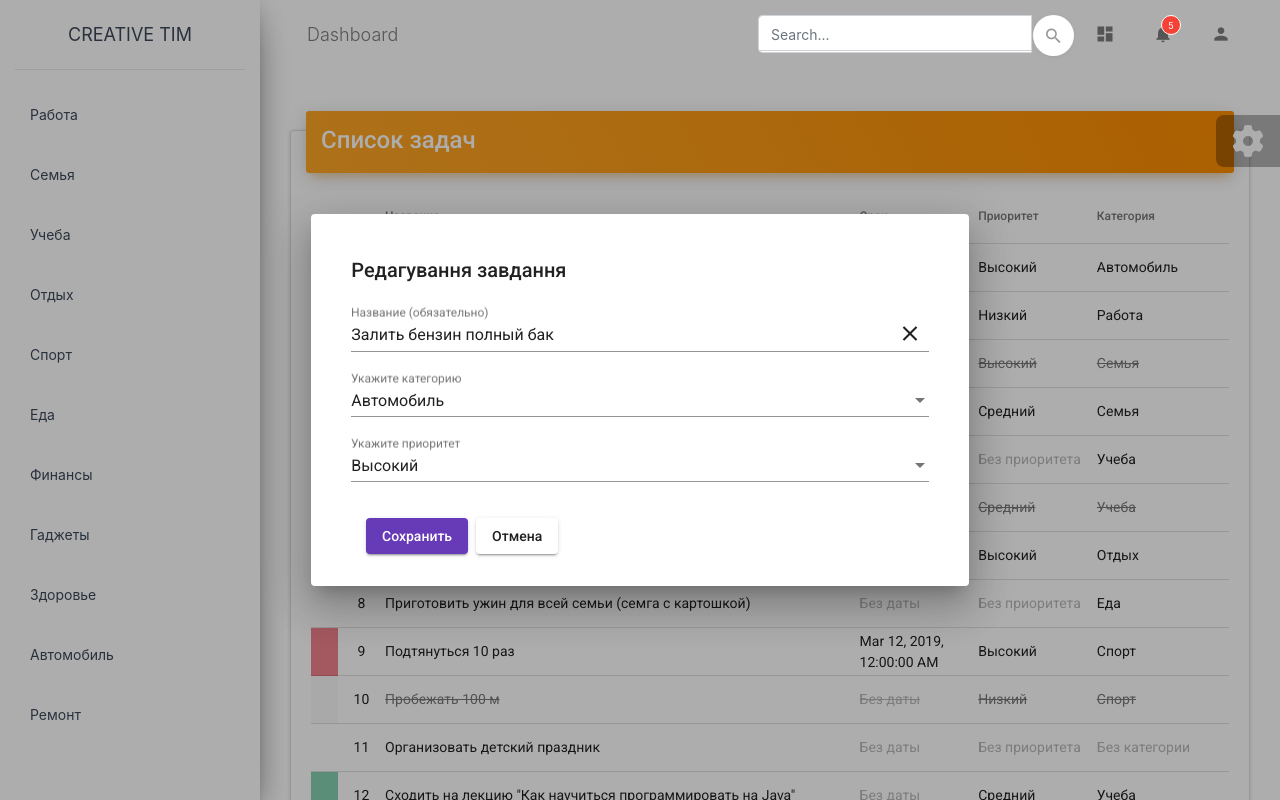
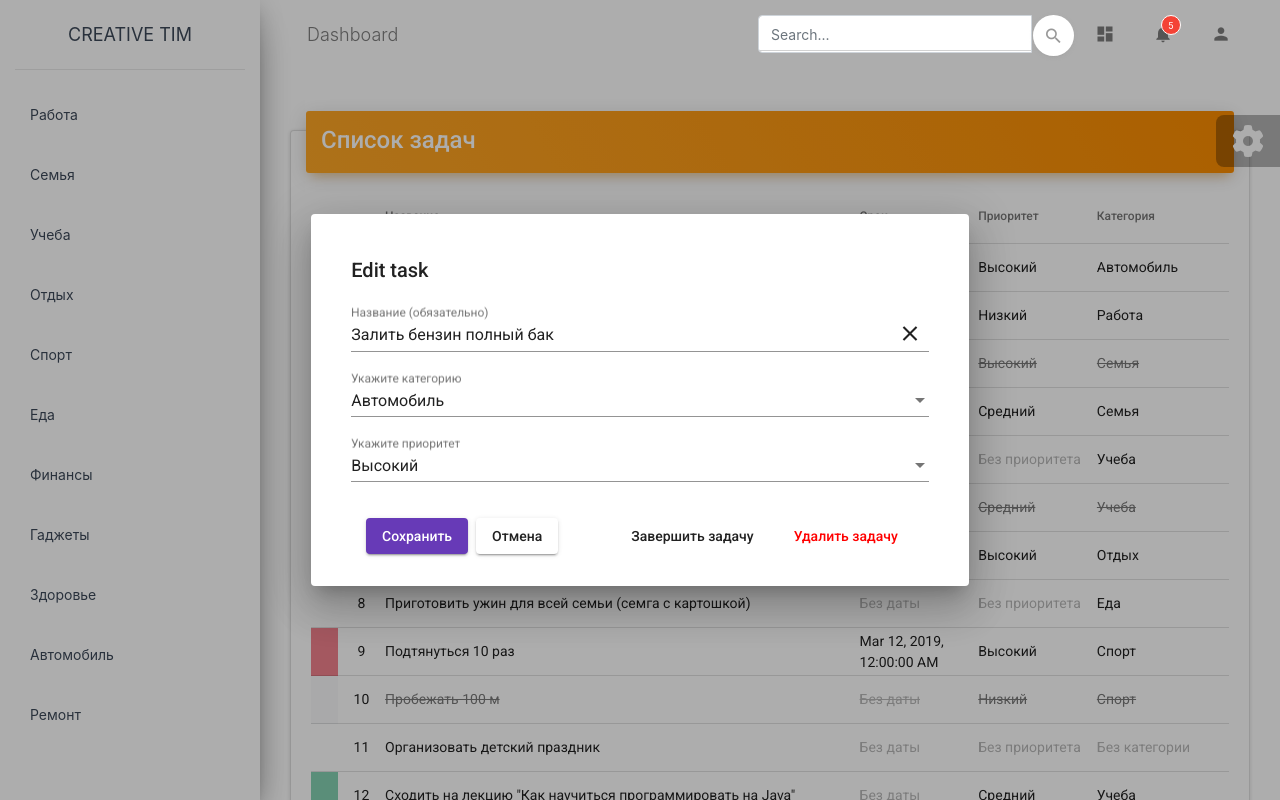
Before and after one commit to b-bodnar/angular-spring-boot-app, an Angular app: page / in a window 1280 px wide. Both pictures are taken after a click on the element "Залить бензин полный бак". Built offline with nearby package versions, Linux system fonts and the light colour scheme.

Commit message:
Add confirm dialog and button Delete, Finish Task

```diff
--- a/src/app/app.component.html
+++ b/src/app/app.component.html
@@ -77,8 +77,9 @@
         <div class="row">
           <div class="col-12">
             <app-tasks
+              (updateTask)="onUpdateTask($event)"
+              (deleteTask)="onDeleteTask($event)"
               [tasks]="tasks"
-              (updateTask)="onUpdateTask($event)"
             ></app-tasks>
           </div>
         </div>
--- a/src/app/app.component.ts
+++ b/src/app/app.component.ts
@@ -46,4 +46,17 @@ export class AppComponent implements OnInit{
       });
     });
   }
+
+  onDeleteTask(task: Task) {
+    this.dataHandler.deleteTask(task.id).subscribe(() => {
+      this.dataHandler.searchTasks(
+        this.selectedCategory,
+        null,
+        null,
+        null
+      ).subscribe(tasks => {
+        this.tasks = tasks;
+      });
+    });
+  }
 }
--- a/src/app/data/dao/impl/TaskDAOArray.ts
+++ b/src/app/data/dao/impl/TaskDAOArray.ts
@@ -11,7 +11,9 @@ export class TaskDAOArray implements TaskDAO {
   }
 
   delete(id: number): Observable<Task> {
-    return of(TestData.tasks.find(todo => todo.id === id));
+    const taskTmp = TestData.tasks.find(t => t.id === id);
+    TestData.tasks.splice(TestData.tasks.indexOf(taskTmp), 1);
+    return of(taskTmp);
   }
 
   get(id: number): Observable<Task> {
--- /dev/null
+++ b/src/app/dialog/confirm-dialog/confirm-dialog.component.html
@@ -0,0 +1,12 @@
+<h1 mat-dialog-title>
+  {{dialogTitle}}
+</h1>
+
+<div mat-dialog-content>
+  <p>{{message}}</p>
+</div>
+
+<div mat-dialog-actions>
+  <button mat-raised-button color="primary" (click)="onConfirm()">Ok</button>
+  <button mat-button (click)="onCancel()">Cancel</button>
+</div>
--- /dev/null
+++ b/src/app/dialog/confirm-dialog/confirm-dialog.component.ts
@@ -0,0 +1,32 @@
+import {Component, Inject, OnInit} from '@angular/core';
+import {MAT_DIALOG_DATA, MatDialogRef} from "@angular/material/dialog";
+
+@Component({
+  selector: 'app-confirm-dialog',
+  templateUrl: './confirm-dialog.component.html',
+  styleUrls: ['./confirm-dialog.component.css']
+})
+export class ConfirmDialogComponent implements OnInit {
+  dialogTitle: string;
+  message: string;
+
+  constructor(
+    private dialogRef: MatDialogRef<ConfirmDialogComponent>,
+    @Inject(MAT_DIALOG_DATA) private data: {dialogTitle: string, message: string}
+  ) {
+    this.dialogTitle = data.dialogTitle;
+    this.message = data.message;
+  }
+
+  ngOnInit(): void {
+
+  }
+
+  onConfirm() {
+    this.dialogRef.close(true);
+  }
+
+  onCancel() {
+    this.dialogRef.close(false);
+  }
+}
--- a/src/app/dialog/edit-task-dialog/edit-task-dialog.component.html
+++ b/src/app/dialog/edit-task-dialog/edit-task-dialog.component.html
@@ -53,25 +53,19 @@
         {{p.title}}
       </mat-option>
     </mat-select>
-
-
   </mat-form-field>
-
-
 </mat-dialog-content>
-
 
 <!--  кнопки возможных действий-->
 <mat-dialog-actions>
 
 
-  <div class="col-md-5 col-12">
+  <div class="col-md-5 col-12" >
 
     <button
       mat-raised-button color="primary"
       (click)="onConfirm()"
-      [disabled]="inputTitle.value.trim().length==0">
-      <!-- если пустой текст - кнопка "Сохранить" будет недоступна -->
+      [disabled]="inputTitle.value.trim().length==0">  <!-- если пустой текст - кнопка "Сохранить" будет недоступна -->
       Сохранить
     </button>
 
@@ -81,5 +75,43 @@
   </div>
 
 
+  <!--  возможные операции над задачей-->
+  <div
+    class="col-md-7 col-12 text-right"
+
+
+
+  >
+
+    <button
+      mat-button class="green"
+      *ngIf="!task.completed"
+      (click)="complete()"
+
+    >
+      Завершить задачу
+    </button>
+
+    <button
+      mat-button class="green"
+      (click)="activate()"
+      *ngIf="task.completed">
+
+      Активировать
+
+    </button>
+
+    <button
+      mat-button
+
+      class="red"
+      (click)="delete()"
+
+    >
+      Удалить задачу
+
+    </button>
+
+  </div>
 
 </mat-dialog-actions>
--- a/src/app/dialog/edit-task-dialog/edit-task-dialog.component.ts
+++ b/src/app/dialog/edit-task-dialog/edit-task-dialog.component.ts
@@ -4,6 +4,7 @@ import {Task} from "../../model/Task";
 import {DataHandlerService} from "../../service/data-handler.service";
 import {Category} from "../../model/Category";
 import {Priority} from "../../model/Priority";
+import {ConfirmDialogComponent} from "../confirm-dialog/confirm-dialog.component";
 
 @Component({
   selector: 'app-edit-task-dialog',
@@ -29,7 +30,8 @@ export class EditTaskDialogComponent implements OnInit {
   constructor(
     private dialogRef: MatDialogRef<EditTaskDialogComponent>, // // для возможности работы с текущим диалог. окном
     @Inject(MAT_DIALOG_DATA) private data: [Task, string], // данные, которые передали в диалоговое окно
-    private dataHandler: DataHandlerService // ссылка на сервис для работы с данными
+    private dataHandler: DataHandlerService, // ссылка на сервис для работы с данными
+    private dialog: MatDialog, // для открытия нового диалогового окна (из текущего) - например для подтверждения удаления
   ) {
   }
 
@@ -69,4 +71,28 @@ export class EditTaskDialogComponent implements OnInit {
   onCancel(): void {
     this.dialogRef.close(null);
   }
+
+  delete() {
+    const dialogRef = this.dialog.open(ConfirmDialogComponent, {
+      maxWidth: '500px',
+      data: {
+        dialogTitle: 'Confirm',
+        message: `Do you really want to delete task: "${this.task.title}"?`
+      },
+      autoFocus: false
+    });
+    dialogRef.afterClosed().subscribe(result => {
+      if (result) {
+        this.dialogRef.close('delete');
+      }
+    })
+  }
+
+  complete() {
+    this.dialogRef.close("complete");
+  }
+
+  activate() {
+    this.dialogRef.close("activate");
+  }
 }
--- a/src/app/service/data-handler.service.ts
+++ b/src/app/service/data-handler.service.ts
@@ -40,4 +40,7 @@ export class DataHandlerService {
     return this.taskDaoArray.update(task);
   }
 
+  deleteTask(id: number): Observable<Task>  {
+    return this.taskDaoArray.delete(id)
+  }
 }
--- a/src/app/views/tasks/tasks.component.ts
+++ b/src/app/views/tasks/tasks.component.ts
@@ -30,7 +30,8 @@ export class TasksComponent implements OnInit {
 
   @Output()
   updateTask = new EventEmitter<Task>();
-
+  @Output()
+  deleteTask = new EventEmitter<Task>();
   constructor(
     private dataHandler: DataHandlerService,
     private dialog: MatDialog,
@@ -98,11 +99,24 @@ export class TasksComponent implements OnInit {
 
   openEditTaskDialog(task: Task): void {
     const dialogRef = this.dialog.open(EditTaskDialogComponent, {
-      data: [task, 'Редагування завдання'],
+      data: [task, 'Edit task'],
       autoFocus: false
     });
     dialogRef.afterClosed().subscribe(result =>{
-
+      if(result === 'active') {
+        task.completed = false;
+        this.updateTask.emit(task);
+        return;
+      }
+      if(result === 'complete') {
+        task.completed = true;
+        this.updateTask.emit(task);
+        return;
+      }
+      if(result === 'delete') {
+        this.deleteTask.emit(task);
+        return;
+      }
       if(result as Task){
         this.updateTask.emit(task);
         return;
--- a/src/styles.css
+++ b/src/styles.css
@@ -24,3 +24,7 @@
 .mat-dialog-container {
   padding: 40px !important;
 }
+
+.red{
+  color: red;
+}
```
Also changed, not shown: src/app/app.module.ts (+5 -2 lines), src/app/dialog/confirm-dialog/confirm-dialog.component.css (added).
